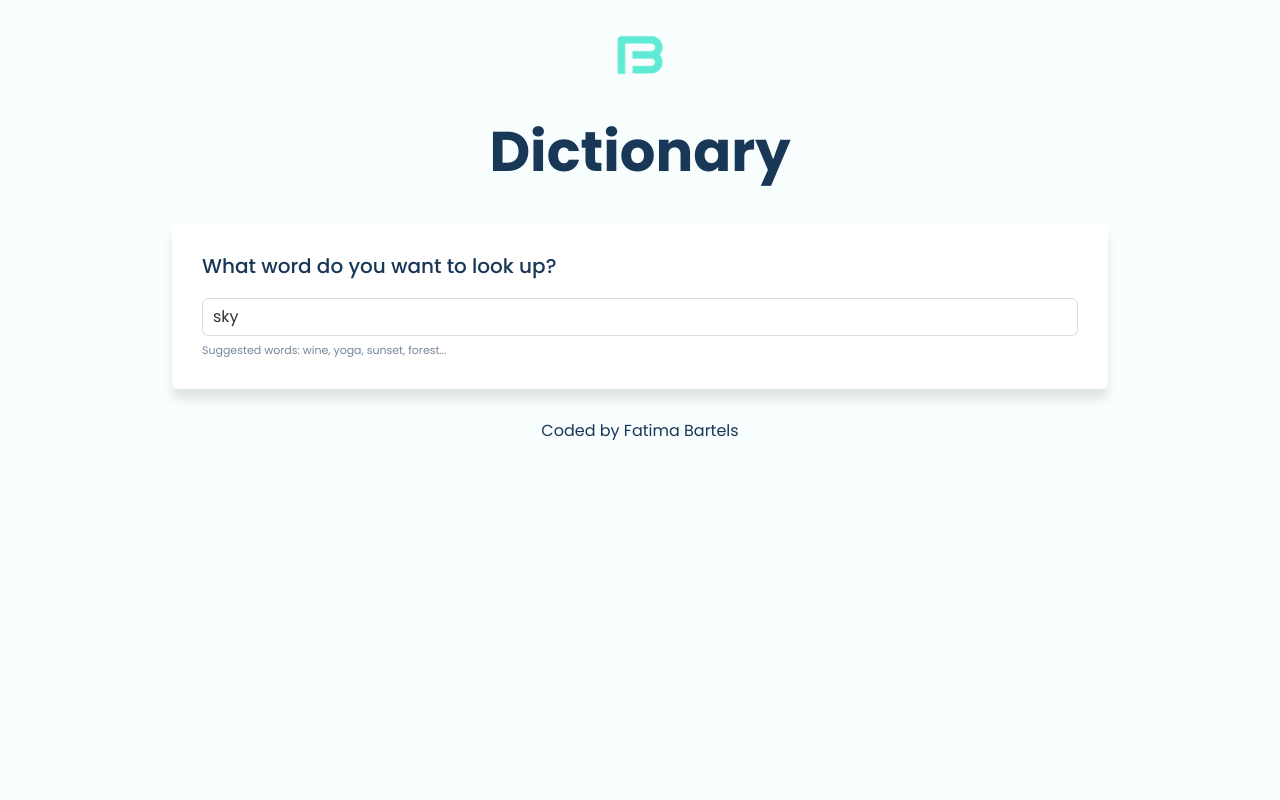
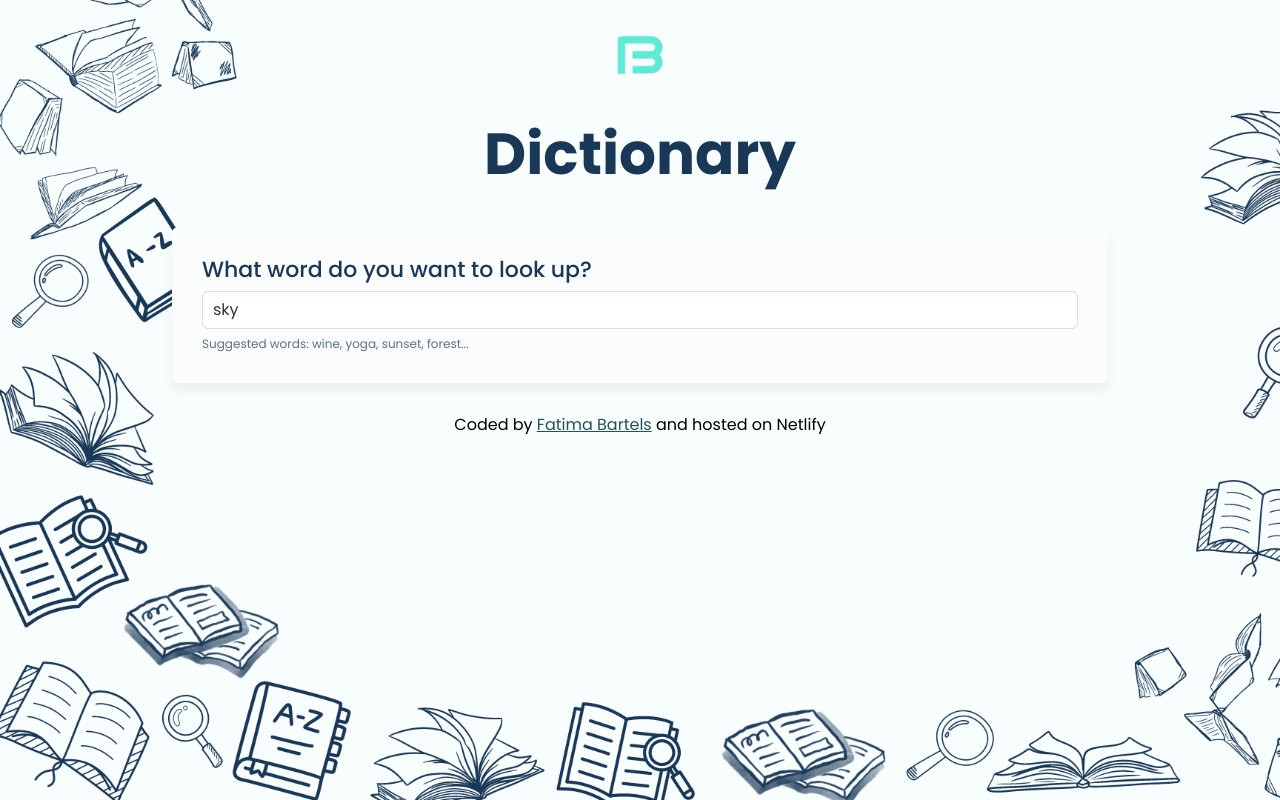
Before and after one commit to FatimaBartels/dictionary-app, a React (Create React App) app: page / in a window 1280 px wide. Built offline with nearby package versions, Linux system fonts and the light colour scheme; no server answers.

Commit message:
Styled added background image

```diff
--- a/src/App.css
+++ b/src/App.css
@@ -1,9 +1,12 @@
 body {
-  background: #f4fcfda1;
+  background-image: url("./dictionary-bg.png");
+  background-repeat: no-repeat;
+  background-size: cover;
+  background-attachment: fixed;
 }
 
 a {
-  color: #59ddee;
+  color: #20535a;
 }
 
 .App {
@@ -26,11 +29,12 @@ a {
   text-align: center;
   font-weight: bold;
   margin-top: 30px;
-  font-size: 56px;
+  font-size: 58px;
   line-height: 1.5;
 }
 
 .App-footer {
   text-align: center;
   margin: 30px 0;
+  color: black;
 }
--- a/src/App.js
+++ b/src/App.js
@@ -15,7 +15,17 @@ export default function App() {
         <main>
           <Dictionary defaultKeyword="sky" />
         </main>
-        <footer className="App-footer">Coded by Fatima Bartels</footer>
+        <footer className="App-footer">
+          Coded by{" "}
+          <a
+            href="https://www.fatimabartels.com/"
+            target="_blank"
+            rel="noopener noreferrer"
+          >
+            Fatima Bartels
+          </a>{" "}
+          and hosted on Netlify
+        </footer>
       </div>
     </div>
   );
--- a/src/Dictionary.css
+++ b/src/Dictionary.css
@@ -1,14 +1,18 @@
-.Dictionary h1 {
-  font-size: 20px;
-  font-weight: 500;
+.Dictionary h2 {
+  font-size: 40px;
+  font-weight: bold;
   margin-bottom: 20px;
 }
 
+.Dictionary h4 {
+  font-size: 22px;
+}
+
 .Dictionary section {
-  background: white;
+  background: #fbfcfc;
   padding: 30px;
   border-radius: 6px;
-  box-shadow: 0 10px 10px rgba(0, 0, 0, 10%);
+  box-shadow: 0 8px 10px rgba(82, 81, 81, 0.08);
   margin: 20px 0;
 }
 
@@ -21,7 +25,7 @@
 }
 
 .Dictionary .hint {
-  font-size: 11px;
-  opacity: 0.6;
+  font-size: 12px;
+  opacity: 0.7;
   margin-top: 6px;
 }
--- a/src/Dictionary.js
+++ b/src/Dictionary.js
@@ -50,7 +50,7 @@ export default function Dictionary(props) {
     return (
       <div className="Dictionary">
         <section>
-          <h1>What word do you want to look up?</h1>
+          <h4>What word do you want to look up?</h4>
           <form onSubmit={handleSubmit}>
             <input
               type="search"
--- a/src/Meaning.css
+++ b/src/Meaning.css
@@ -2,10 +2,8 @@
   font-size: 24px;
   line-height: 1.5;
   font-weight: bold;
-}
-
-.Meaning .definition-word {
-  font-weight: 500;
+  text-decoration: underline;
+  margin-bottom: 20px;
 }
 
 .Meaning .example {
--- a/src/Meaning.js
+++ b/src/Meaning.js
@@ -9,10 +9,7 @@ export default function Meaning(props) {
       {props.meaning.definitions.map(function (definition, index) {
         return (
           <div key={index}>
-            <div className="definition">
-              <span className="definition-word">Def.:</span>{" "}
-              {definition.definition}
-            </div>
+            <div className="definition">{definition.definition}</div>
             <div className="example">{definition.example}</div>
 
             <Synonyms synonyms={definition.synonyms} />
--- a/src/Phonetic.css
+++ b/src/Phonetic.css
@@ -13,17 +13,17 @@ button {
   border-radius: 5px;
   margin-right: 10px;
   font-size: 1.25rem;
-  color: #59ddee;
+  color: #28537ec4;
   transition: all 180ms ease-in-out;
 }
 
 button:hover {
-  background: #59ddee;
+  background: #28537ec4;
   color: white;
   border-radius: 5px;
 }
 
 .Phonetic .text {
-  opacity: 0.6;
+  opacity: 0.7;
   font-weight: 500;
 }
--- a/src/Synonyms.css
+++ b/src/Synonyms.css
@@ -1,5 +1,5 @@
 .Synonyms {
-  margin: 15px 0 0;
+  margin: 15px 0 15px 0;
   padding: 0;
 }
 
@@ -8,4 +8,5 @@
   font-size: 14px;
   padding-right: 10px;
   line-height: 1.5;
+  text-decoration: underline;
 }
```
Also changed, not shown: src/dictionary-bg.png (added).
